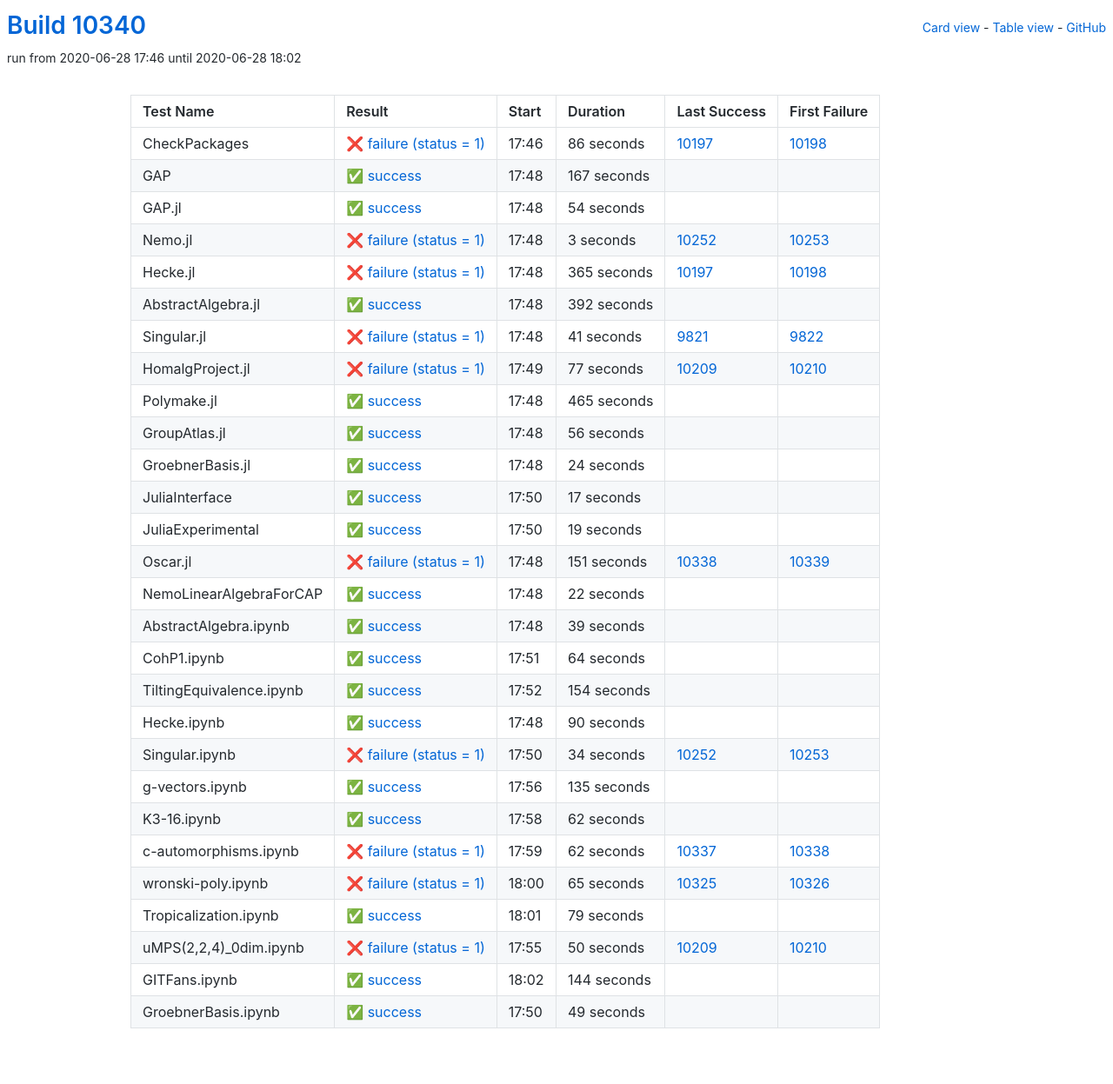
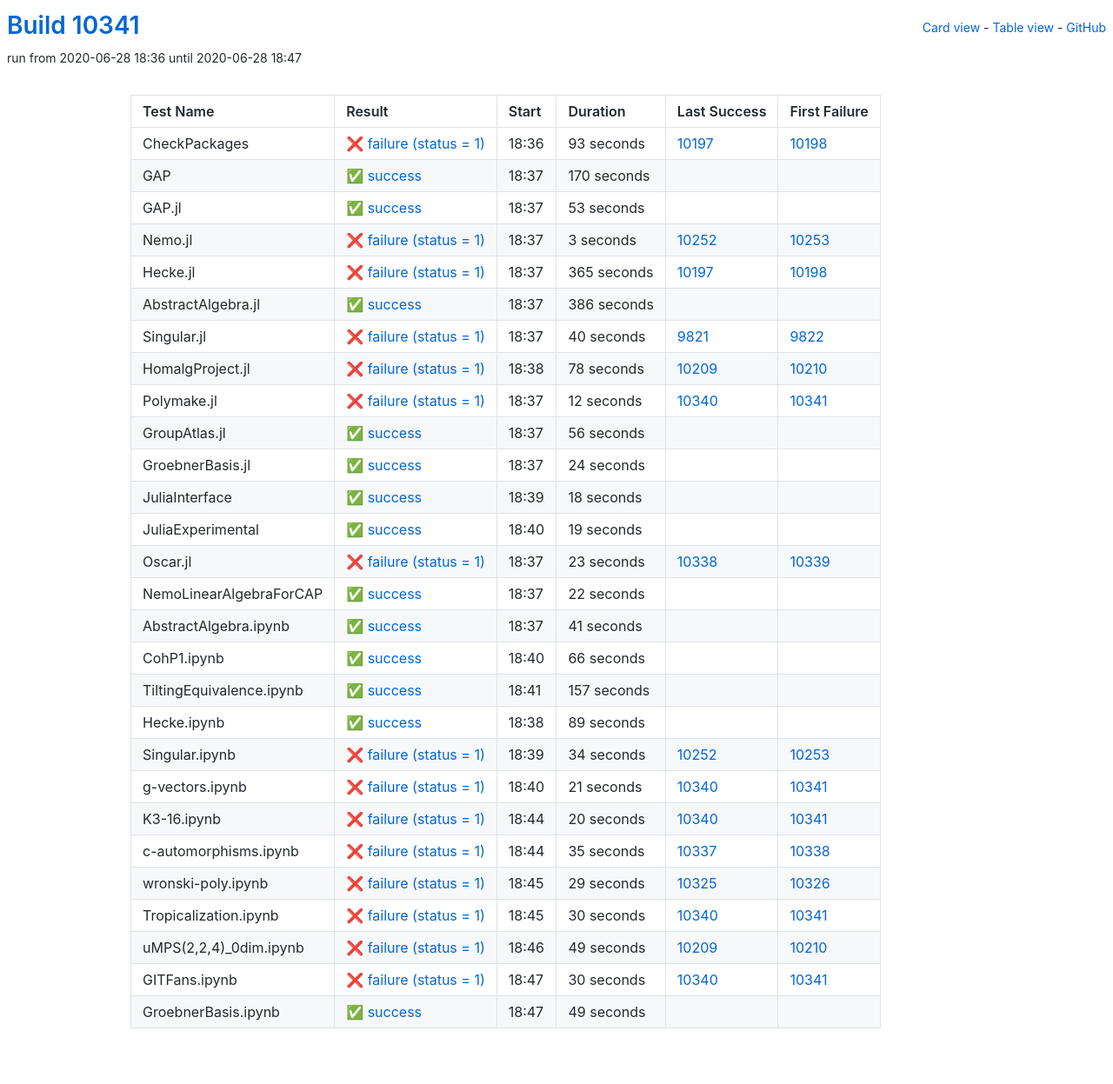
Before and after one commit to oscar-system/oscar-ci-status, a Jekyll site: the page built from table.html, in a window 1280 px wide. Shown: the whole page at 87% size. Built offline with Jekyll 4.4.1, drawn with Linux system fonts in a browser that asks for light colours.

Commit message:
Build #10341

```diff
--- a/_data/ci.yml
+++ b/_data/ci.yml
@@ -1,6 +1,6 @@
 ---
-build: 10340
-build_url: https://oscarci.mathematik.uni-kl.de/job/oscar/10340/
+build: 10341
+build_url: https://oscarci.mathematik.uni-kl.de/job/oscar/10341/
 job: oscar
 organization: oscar-system
 repo: oscar-ci-status
@@ -8,44 +8,44 @@
 tests:
 - name: CheckPackages
   id: checkpackages
-  log: https://oscarci.mathematik.uni-kl.de/job/oscar/10340/artifact/logs/build-10340/CheckPackages.log
-  start: 2020-06-28 17:46
+  log: https://oscarci.mathematik.uni-kl.de/job/oscar/10341/artifact/logs/build-10341/CheckPackages.log
+  start: 2020-06-28 18:36
   success: false
   exitcode: 1
   status: failure
-  duration: 86
+  duration: 93
   last_success: 10197
   last_success_url: https://oscarci.mathematik.uni-kl.de/job/oscar/10197/
   first_failure: 10198
   first_failure_url: https://oscarci.mathematik.uni-kl.de/job/oscar/10198/
 - name: GAP
   id: gap
-  log: https://oscarci.mathematik.uni-kl.de/job/oscar/10340/artifact/logs/build-10340/GAP.log
-  start: 2020-06-28 17:48
+  log: https://oscarci.mathematik.uni-kl.de/job/oscar/10341/artifact/logs/build-10341/GAP.log
+  start: 2020-06-28 18:37
   success: true
   exitcode: 0
   status: success
-  duration: 167
+  duration: 170
   last_success: false
   last_success_url:
   first_failure: false
   first_failure_url:
 - name: GAP.jl
   id: gap-jl
-  log: https://oscarci.mathematik.uni-kl.de/job/oscar/10340/artifact/logs/build-10340/GAP.jl.log
-  start: 2020-06-28 17:48
+  log: https://oscarci.mathematik.uni-kl.de/job/oscar/10341/artifact/logs/build-10341/GAP.jl.log
+  start: 2020-06-28 18:37
   success: true
   exitcode: 0
   status: success
-  duration: 54
+  duration: 53
   last_success: false
   last_success_url:
   first_failure: false
   first_failure_url:
 - name: Nemo.jl
   id: nemo-jl
-  log: https://oscarci.mathematik.uni-kl.de/job/oscar/10340/artifact/logs/build-10340/Nemo.jl.log
-  start: 2020-06-28 17:48
+  log: https://oscarci.mathematik.uni-kl.de/job/oscar/10341/artifact/logs/build-10341/Nemo.jl.log
+  start: 2020-06-28 18:37
   success: false
   exitcode: 1
   status: failure
@@ -56,8 +56,8 @@
   first_failure_url: https://oscarci.mathematik.uni-kl.de/job/oscar/10253/
 - name: Hecke.jl
   id: hecke-jl
-  log: https://oscarci.mathematik.uni-kl.de/job/oscar/10340/artifact/logs/build-10340/Hecke.jl.log
-  start: 2020-06-28 17:48
+  log: https://oscarci.mathematik.uni-kl.de/job/oscar/10341/artifact/logs/build-10341/Hecke.jl.log
+  start: 2020-06-28 18:37
   success: false
   exitcode: 1
   status: failure
@@ -68,56 +68,56 @@
   first_failure_url: https://oscarci.mathematik.uni-kl.de/job/oscar/10198/
 - name: AbstractAlgebra.jl
   id: abstractalgebra-jl
-  log: https://oscarci.mathematik.uni-kl.de/job/oscar/10340/artifact/logs/build-10340/AbstractAlgebra.jl.log
-  start: 2020-06-28 17:48
+  log: https://oscarci.mathematik.uni-kl.de/job/oscar/10341/artifact/logs/build-10341/AbstractAlgebra.jl.log
+  start: 2020-06-28 18:37
   success: true
   exitcode: 0
   status: success
-  duration: 392
+  duration: 386
   last_success: false
   last_success_url:
   first_failure: false
   first_failure_url:
 - name: Singular.jl
   id: singular-jl
-  log: https://oscarci.mathematik.uni-kl.de/job/oscar/10340/artifact/logs/build-10340/Singular.jl.log
-  start: 2020-06-28 17:48
+  log: https://oscarci.mathematik.uni-kl.de/job/oscar/10341/artifact/logs/build-10341/Singular.jl.log
+  start: 2020-06-28 18:37
   success: false
   exitcode: 1
   status: failure
-  duration: 41
+  duration: 40
   last_success: 9821
   last_success_url: https://oscarci.mathematik.uni-kl.de/job/oscar/9821/
   first_failure: 9822
   first_failure_url: https://oscarci.mathematik.uni-kl.de/job/oscar/9822/
 - name: HomalgProject.jl
   id: homalgproject-jl
-  log: https://oscarci.mathematik.uni-kl.de/job/oscar/10340/artifact/logs/build-10340/HomalgProject.jl.log
-  start: 2020-06-28 17:49
+  log: https://oscarci.mathematik.uni-kl.de/job/oscar/10341/artifact/logs/build-10341/HomalgProject.jl.log
+  start: 2020-06-28 18:38
   success: false
   exitcode: 1
   status: failure
-  duration: 77
+  duration: 78
   last_success: 10209
   last_success_url: https://oscarci.mathematik.uni-kl.de/job/oscar/10209/
   first_failure: 10210
   first_failure_url: https://oscarci.mathematik.uni-kl.de/job/oscar/10210/
 - name: Polymake.jl
   id: polymake-jl
-  log: https://oscarci.mathematik.uni-kl.de/job/oscar/10340/artifact/logs/build-10340/Polymake.jl.log
-  start: 2020-06-28 17:48
-  success: true
-  exitcode: 0
-  status: success
-  duration: 465
-  last_success: false
-  last_success_url:
-  first_failure: false
-  first_failure_url:
+  log: https://oscarci.mathematik.uni-kl.de/job/oscar/10341/artifact/logs/build-10341/Polymake.jl.log
+  start: 2020-06-28 18:37
+  success: false
+  exitcode: 1
+  status: failure
+  duration: 12
+  last_success: 10340
+  last_success_url: https://oscarci.mathematik.uni-kl.de/job/oscar/10340/
+  first_failure: 10341
+  first_failure_url: https://oscarci.mathematik.uni-kl.de/job/oscar/10341/
 - name: GroupAtlas.jl
   id: groupatlas-jl
-  log: https://oscarci.mathematik.uni-kl.de/job/oscar/10340/artifact/logs/build-10340/GroupAtlas.jl.log
-  start: 2020-06-28 17:48
+  log: https://oscarci.mathematik.uni-kl.de/job/oscar/10341/artifact/logs/build-10341/GroupAtlas.jl.log
+  start: 2020-06-28 18:37
   success: true
   exitcode: 0
   status: success
@@ -128,8 +128,8 @@
   first_failure_url:
 - name: GroebnerBasis.jl
   id: groebnerbasis-jl
-  log: https://oscarci.mathematik.uni-kl.de/job/oscar/10340/artifact/logs/build-10340/GroebnerBasis.jl.log
-  start: 2020-06-28 17:48
+  log: https://oscarci.mathematik.uni-kl.de/job/oscar/10341/artifact/logs/build-10341/GroebnerBasis.jl.log
+  start: 2020-06-28 18:37
   success: true
   exitcode: 0
   status: success
@@ -140,20 +140,20 @@
   first_failure_url:
 - name: JuliaInterface
   id: juliainterface
-  log: https://oscarci.mathematik.uni-kl.de/job/oscar/10340/artifact/logs/build-10340/JuliaInterface.log
-  start: 2020-06-28 17:50
+  log: https://oscarci.mathematik.uni-kl.de/job/oscar/10341/artifact/logs/build-10341/JuliaInterface.log
+  start: 2020-06-28 18:39
   success: true
   exitcode: 0
   status: success
-  duration: 17
+  duration: 18
   last_success: false
   last_success_url:
   first_failure: false
   first_failure_url:
 - name: JuliaExperimental
   id: juliaexperimental
-  log: https://oscarci.mathematik.uni-kl.de/job/oscar/10340/artifact/logs/build-10340/JuliaExperimental.log
-  start: 2020-06-28 17:50
+  log: https://oscarci.mathematik.uni-kl.de/job/oscar/10341/artifact/logs/build-10341/JuliaExperimental.log
+  start: 2020-06-28 18:40
   success: true
   exitcode: 0
   status: success
@@ -164,20 +164,20 @@
   first_failure_url:
 - name: Oscar.jl
   id: oscar-jl
-  log: https://oscarci.mathematik.uni-kl.de/job/oscar/10340/artifact/logs/build-10340/Oscar.jl.log
-  start: 2020-06-28 17:48
+  log: https://oscarci.mathematik.uni-kl.de/job/oscar/10341/artifact/logs/build-10341/Oscar.jl.log
+  start: 2020-06-28 18:37
   success: false
   exitcode: 1
   status: failure
-  duration: 151
+  duration: 23
   last_success: 10338
   last_success_url: https://oscarci.mathematik.uni-kl.de/job/oscar/10338/
   first_failure: 10339
   first_failure_url: https://oscarci.mathematik.uni-kl.de/job/oscar/10339/
 - name: NemoLinearAlgebraForCAP
   id: nemolinearalgebraforcap
-  log: https://oscarci.mathematik.uni-kl.de/job/oscar/10340/artifact/logs/build-10340/NemoLinearAlgebraForCAP.log
-  start: 2020-06-28 17:48
+  log: https://oscarci.mathematik.uni-kl.de/job/oscar/10341/artifact/logs/build-10341/NemoLinearAlgebraForCAP.log
+  start: 2020-06-28 18:37
   success: true
   exitcode: 0
   status: success
@@ -188,56 +188,56 @@
   first_failure_url:
 - name: AbstractAlgebra.ipynb
   id: abstractalgebra-ipynb
-  log: https://oscarci.mathematik.uni-kl.de/job/oscar/10340/artifact/logs/build-10340/AbstractAlgebra.ipynb.log
-  start: 2020-06-28 17:48
+  log: https://oscarci.mathematik.uni-kl.de/job/oscar/10341/artifact/logs/build-10341/AbstractAlgebra.ipynb.log
+  start: 2020-06-28 18:37
   success: true
   exitcode: 0
   status: success
-  duration: 39
+  duration: 41
   last_success: false
   last_success_url:
   first_failure: false
   first_failure_url:
 - name: CohP1.ipynb
   id: cohp1-ipynb
-  log: https://oscarci.mathematik.uni-kl.de/job/oscar/10340/artifact/logs/build-10340/CohP1.ipynb.log
-  start: 2020-06-28 17:51
+  log: https://oscarci.mathematik.uni-kl.de/job/oscar/10341/artifact/logs/build-10341/CohP1.ipynb.log
+  start: 2020-06-28 18:40
   success: true
   exitcode: 0
   status: success
-  duration: 64
+  duration: 66
   last_success: false
   last_success_url:
   first_failure: false
   first_failure_url:
 - name: TiltingEquivalence.ipynb
   id: tiltingequivalence-ipynb
-  log: https://oscarci.mathematik.uni-kl.de/job/oscar/10340/artifact/logs/build-10340/TiltingEquivalence.ipynb.log
-  start: 2020-06-28 17:52
+  log: https://oscarci.mathematik.uni-kl.de/job/oscar/10341/artifact/logs/build-10341/TiltingEquivalence.ipynb.log
+  start: 2020-06-28 18:41
   success: true
   exitcode: 0
   status: success
-  duration: 154
+  duration: 157
   last_success: false
   last_success_url:
   first_failure: false
   first_failure_url:
 - name: Hecke.ipynb
   id: hecke-ipynb
-  log: https://oscarci.mathematik.uni-kl.de/job/oscar/10340/artifact/logs/build-10340/Hecke.ipynb.log
-  start: 2020-06-28 17:48
+  log: https://oscarci.mathematik.uni-kl.de/job/oscar/10341/artifact/logs/build-10341/Hecke.ipynb.log
+  start: 2020-06-28 18:38
   success: true
   exitcode: 0
   status: success
-  duration: 90
+  duration: 89
   last_success: false
   last_success_url:
   first_failure: false
   first_failure_url:
 - name: Singular.ipynb
   id: singular-ipynb
-  log: https://oscarci.mathematik.uni-kl.de/job/oscar/10340/artifact/logs/build-10340/Singular.ipynb.log
-  start: 2020-06-28 17:50
+  log: https://oscarci.mathematik.uni-kl.de/job/oscar/10341/artifact/logs/build-10341/Singular.ipynb.log
+  start: 2020-06-28 18:39
   success: false
   exitcode: 1
   status: failure
@@ -248,92 +248,92 @@
   first_failure_url: https://oscarci.mathematik.uni-kl.de/job/oscar/10253/
 - name: g-vectors.ipynb
   id: g-vectors-ipynb
-  log: https://oscarci.mathematik.uni-kl.de/job/oscar/10340/artifact/logs/build-10340/g-vectors.ipynb.log
-  start: 2020-06-28 17:56
-  success: true
-  exitcode: 0
-  status: success
-  duration: 135
-  last_success: false
-  last_success_url:
-  first_failure: false
-  first_failure_url:
-- name: K3-16.ipynb
-  id: k3-16-ipynb
-  log: https://oscarci.mathematik.uni-kl.de/job/oscar/10340/artifact/logs/build-10340/K3-16.ipynb.log
-  start: 2020-06-28 17:58
-  success: true
-  exitcode: 0
-  status: success
-  duration: 62
-  last_success: false
-  last_success_url:
-  first_failure: false
-  first_failure_url:
-- name: c-automorphisms.ipynb
-  id: c-automorphisms-ipynb
-  log: https://oscarci.mathematik.uni-kl.de/job/oscar/10340/artifact/logs/build-10340/c-automorphisms.ipynb.log
-  start: 2020-06-28 17:59
+  log: https://oscarci.mathematik.uni-kl.de/job/oscar/10341/artifact/logs/build-10341/g-vectors.ipynb.log
+  start: 2020-06-28 18:40
   success: false
   exitcode: 1
   status: failure
-  duration: 62
+  duration: 21
+  last_success: 10340
+  last_success_url: https://oscarci.mathematik.uni-kl.de/job/oscar/10340/
+  first_failure: 10341
+  first_failure_url: https://oscarci.mathematik.uni-kl.de/job/oscar/10341/
+- name: K3-16.ipynb
+  id: k3-16-ipynb
+  log: https://oscarci.mathematik.uni-kl.de/job/oscar/10341/artifact/logs/build-10341/K3-16.ipynb.log
+  start: 2020-06-28 18:44
+  success: false
+  exitcode: 1
+  status: failure
+  duration: 20
+  last_success: 10340
+  last_success_url: https://oscarci.mathematik.uni-kl.de/job/oscar/10340/
+  first_failure: 10341
+  first_failure_url: https://oscarci.mathematik.uni-kl.de/job/oscar/10341/
+- name: c-automorphisms.ipynb
+  id: c-automorphisms-ipynb
+  log: https://oscarci.mathematik.uni-kl.de/job/oscar/10341/artifact/logs/build-10341/c-automorphisms.ipynb.log
+  start: 2020-06-28 18:44
+  success: false
+  exitcode: 1
+  status: failure
+  duration: 35
   last_success: 10337
   last_success_url: https://oscarci.mathematik.uni-kl.de/job/oscar/10337/
   first_failure: 10338
   first_failure_url: https://oscarci.mathematik.uni-kl.de/job/oscar/10338/
 - name: wronski-poly.ipynb
   id: wronski-poly-ipynb
-  log: https://oscarci.mathematik.uni-kl.de/job/oscar/10340/artifact/logs/build-10340/wronski-poly.ipynb.log
-  start: 2020-06-28 18:00
+  log: https://oscarci.mathematik.uni-kl.de/job/oscar/10341/artifact/logs/build-10341/wronski-poly.ipynb.log
+  start: 2020-06-28 18:45
   success: false
   exitcode: 1
   status: failure
-  duration: 65
+  duration: 29
   last_success: 10325
   last_success_url: https://oscarci.mathematik.uni-kl.de/job/oscar/10325/
   first_failure: 10326
   first_failure_url: https://oscarci.mathematik.uni-kl.de/job/oscar/10326/
 - name: Tropicalization.ipynb
   id: tropicalization-ipynb
-  log: https://oscarci.mathematik.uni-kl.de/job/oscar/10340/artifact/logs/build-10340/Tropicalization.ipynb.log
-  start: 2020-06-28 18:01
-  success: true
-  exitcode: 0
-  status: success
-  duration: 79
-  last_success: false
-  last_success_url:
-  first_failure: false
-  first_failure_url:
-- name: uMPS(2,2,4)_0dim.ipynb
-  id: umps-2-2-4-0dim-ipynb
-  log: https://oscarci.mathematik.uni-kl.de/job/oscar/10340/artifact/logs/build-10340/uMPS-2-2-4-_0dim.ipynb.log
-  start: 2020-06-28 17:55
+  log: https://oscarci.mathematik.uni-kl.de/job/oscar/10341/artifact/logs/build-10341/Tropicalization.ipynb.log
+  start: 2020-06-28 18:45
   success: false
   exitcode: 1
   status: failure
-  duration: 50
+  duration: 30
+  last_success: 10340
+  last_success_url: https://oscarci.mathematik.uni-kl.de/job/oscar/10340/
+  first_failure: 10341
+  first_failure_url: https://oscarci.mathematik.uni-kl.de/job/oscar/10341/
+- name: uMPS(2,2,4)_0dim.ipynb
+  id: umps-2-2-4-0dim-ipynb
+  log: https://oscarci.mathematik.uni-kl.de/job/oscar/10341/artifact/logs/build-10341/uMPS-2-2-4-_0dim.ipynb.log
+  start: 2020-06-28 18:46
+  success: false
+  exitcode: 1
+  status: failure
+  duration: 49
   last_success: 10209
   last_success_url: https://oscarci.mathematik.uni-kl.de/job/oscar/10209/
   first_failure: 10210
   first_failure_url: https://oscarci.mathematik.uni-kl.de/job/oscar/10210/
 - name: GITFans.ipynb
   id: gitfans-ipynb
-  log: https://oscarci.mathematik.uni-kl.de/job/oscar/10340/artifact/logs/build-10340/GITFans.ipynb.log
-  start: 2020-06-28 18:02
-  success: true
-  exitcode: 0
-  status: success
-  duration: 144
-  last_success: false
-  last_success_url:
-  first_failure: false
-  first_failure_url:
+  log: https://oscarci.mathematik.uni-kl.de/job/oscar/10341/artifact/logs/build-10341/GITFans.ipynb.log
+  start: 2020-06-28 18:47
+  success: false
+  exitcode: 1
+  status: failure
+  duration: 30
+  last_success: 10340
+  last_success_url: https://oscarci.mathematik.uni-kl.de/job/oscar/10340/
+  first_failure: 10341
+  first_failure_url: https://oscarci.mathematik.uni-kl.de/job/oscar/10341/
 - name: GroebnerBasis.ipynb
   id: groebnerbasis-ipynb
-  log: https://oscarci.mathematik.uni-kl.de/job/oscar/10340/artifact/logs/build-10340/GroebnerBasis.ipynb.log
-  start: 2020-06-28 17:50
+  log: https://oscarci.mathematik.uni-kl.de/job/oscar/10341/artifact/logs/build-10341/GroebnerBasis.ipynb.log
+  start: 2020-06-28 18:47
   success: true
   exitcode: 0
   status: success
```
Also changed, not shown: README.md.
